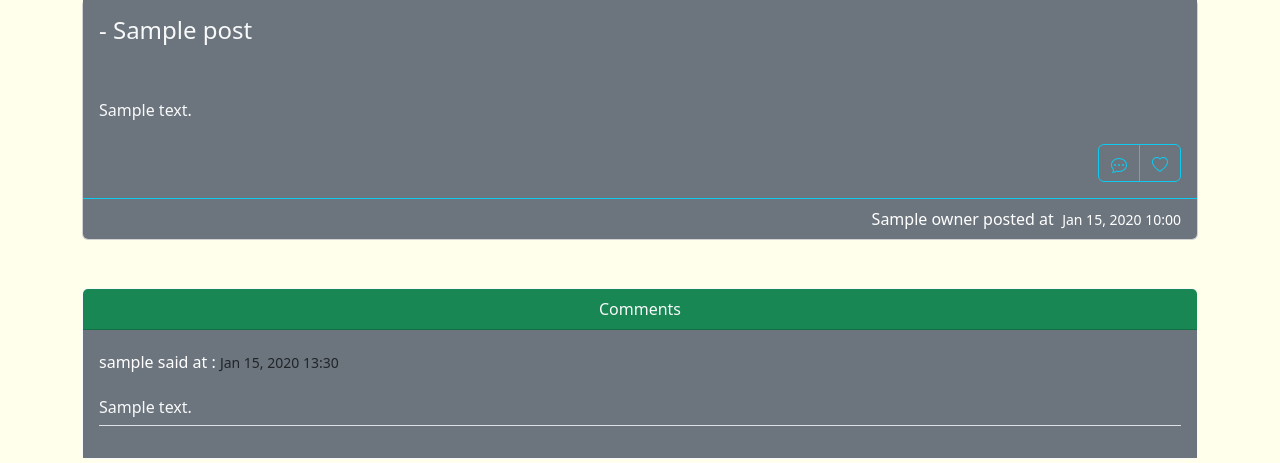
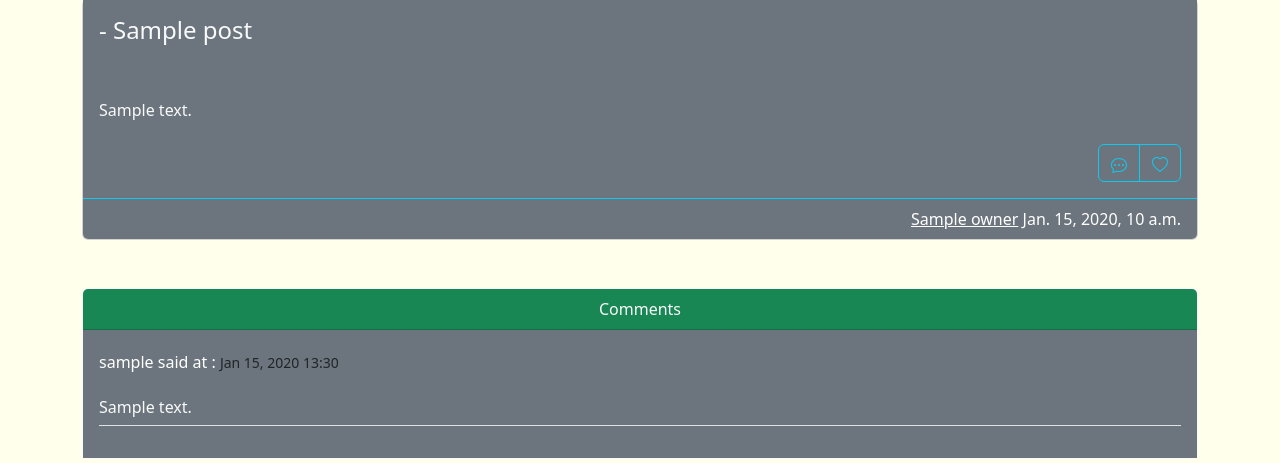
Before and after one commit to Amirkz80/Zimolog, a Django app: template blogs/templates/blogs/full_post.html in a window 1280 px wide. Shown: the part 162-625 px from the top of the page. Run offline with Django 3.2, Linux system fonts and the light colour scheme; tables that the repository leaves empty hold one stand-in row (values such as "Sample post"); the template is opened without the code that fills it: values that come from a table or form of the project are taken from there, most other values are stand-ins (such as "Sample title", 1, 10 or a date in 2020); data that the repository does not hold is empty; parts of the project's set-up code (start-up, migrations or seed data) failed here and were passed over; some libraries are stand-ins or nearby versions.

Commit message:
minor edit

```diff
--- a/blogs/templates/blogs/full_post.html
+++ b/blogs/templates/blogs/full_post.html
@@ -45,7 +45,7 @@
 
     <div class="card-footer border-info bg-secondary">
       <div class="text-white text-end">
-        {{post.owner}} posted at  &nbsp;<small>{{ post.date_added|date:'M d, Y H:i' }}</small>
+        <a class="text-white" href="{% url 'users:user_info' post.owner %}">{{post.owner}}</a> {{ post.date_added}}
       </div>
     </div>
   </div>
```
